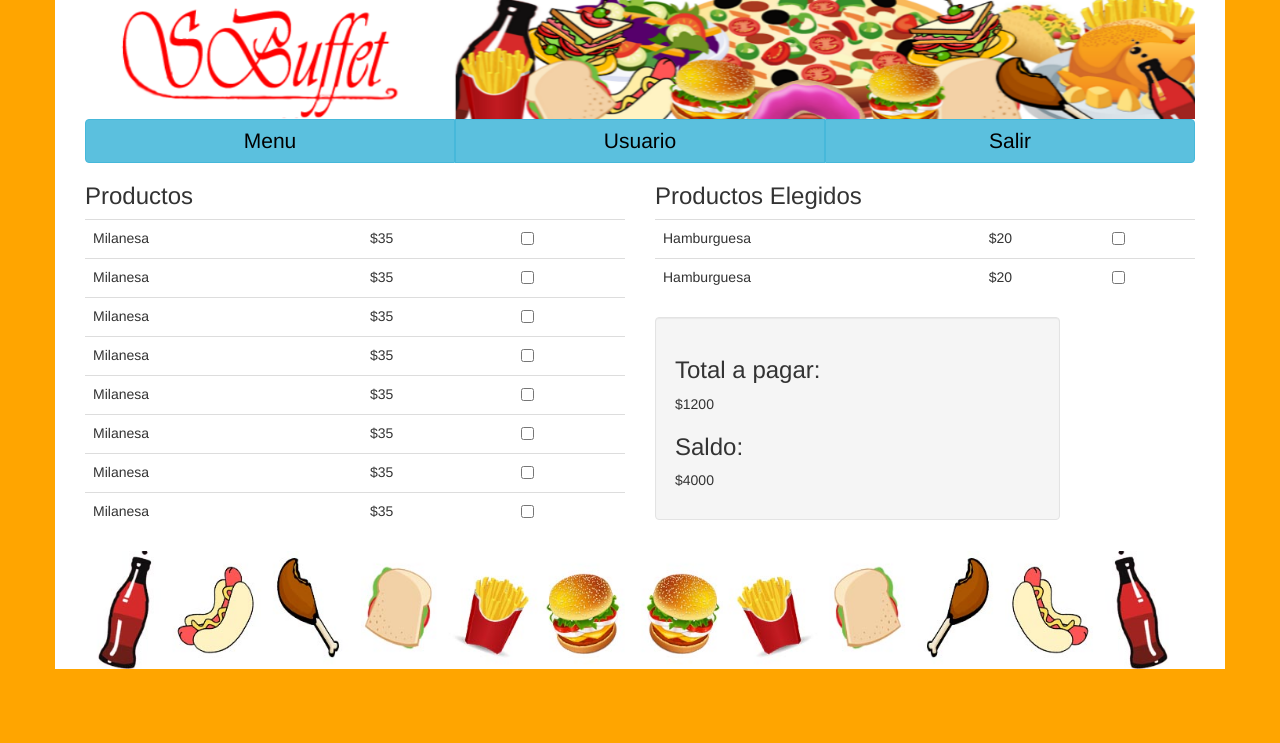
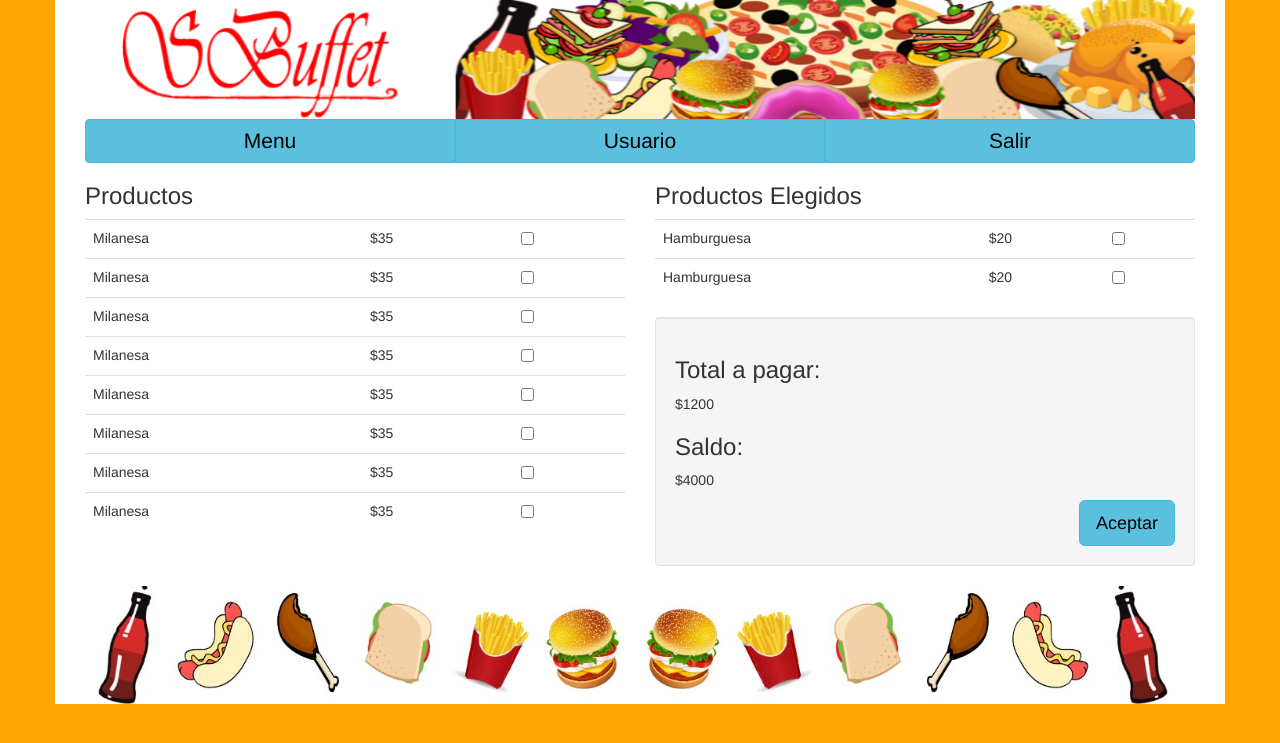
Before and after one commit to dsocolobsky/SBuffet, a PHP site: page / in a window 1280 px wide. Shown: the top 743 px of the page. Run offline with PHP 8.4, Linux system fonts and the light colour scheme.

Commit message:
Boton comprar

```diff
--- a/index.html
+++ b/index.html
@@ -113,12 +113,16 @@
                 </div>
 
                 <div id="caja">
-                    <div class="well">
+                    <div class="well clearfix">
                         <h3>Total a pagar:</h3>
                         <p>$1200</p>
 
                         <h3>Saldo:</h3>
                         <p>$4000</p>
+
+                        <div id="boton-comprar">
+                            <button type="button" class="btn btn-lg btn-info pull-right" style="color: black;">Aceptar</button>
+                        </div>
                     </div>
                 </div>
             </div>
--- a/style.css
+++ b/style.css
@@ -17,7 +17,6 @@ body {
 }
 
 #caja .well {
-    width: 75%;
     float: center;
 }
 
```
